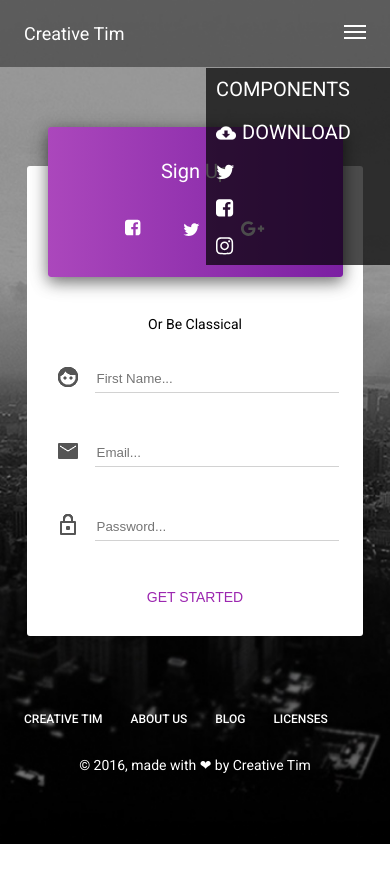
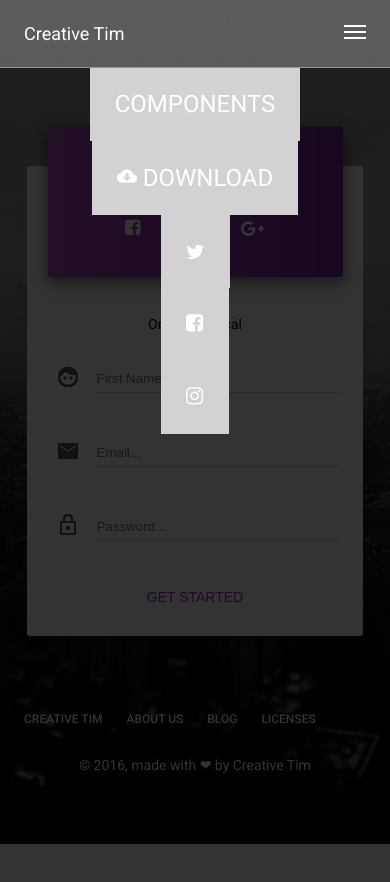
Before and after one commit to Irina640/Landing-page, a plain HTML site: page index.html in a window 390 px wide. Both pictures are taken after a click on the link 355 px from the left and 33 px from the top of the page. Before the commit the page ends 844 px from the top, so only its background shows below. Drawn offline with Linux system fonts and the light colour scheme.

Commit message:
fix menu mobile version

```diff
--- a/style.css
+++ b/style.css
@@ -31,13 +31,16 @@ body {
 
   }
   .header-nav {
-   /* background-color: #AB47BC; */
+   background-color: #AB47BC;
    display: flex;
+   /* justify-content: center; */
+   /* align-items: stretch; */
   }
 
   .header-nav a {
-    display: flex;
-    align-items: center;
+    background-color: #d2d2d2;
+    /* display: flex; */
+    /* align-items: center; */
     font-weight: 400;
     font-size: 12px;
     line-height: 23px;
@@ -53,7 +56,7 @@ body {
    margin-right: 27px;
   }
 
-  .nav-link-icons:not(:last-child) {
+  .nav-link-icons {
     margin-right: 24px;
   }
   /* отступ от img */
@@ -112,7 +115,6 @@ body {
   .first-name,
   .email,
   .password {
-    /*ikonka poseredine input  */
     display: flex;
     margin-bottom: 46px;
   }
@@ -190,9 +192,8 @@ footer {
   line-height: 14.06px;
   text-decoration: none;
   color: #FFFFFF;
-  padding-right: 24px;
+  padding-right: 25px;
 }
-
 
 .footer-inform {
   /* background: #76647e; */
@@ -214,31 +215,43 @@ footer {
    margin-top: 30px;
   }
 }
+
 @media only screen and (max-width: 520px) {
   .first-name input,
   .email input,
   .password input {
     width: 240px;
   }
+
   .dropdown {
     display: initial;
   }
+
   .header-nav {
     display: none;
     position: absolute;
     top: 68px;
     right: 0;
-    background: rgba(0, 0, 0, 0.7);
-    /* background: #d2d2d2; */
+    left: 0;
+    height: 100vh;
+    background: rgba(0, 0, 0, 0.8);
     flex-direction: column;
     z-index: 1;
   }
+
+  .dropdown:focus + nav {
+    display: flex;
+    justify-content: flex-start;
+    align-items: center;
+  }
+
   .header-nav a {
-    font-size: 20px;
-    padding: 10px;
+    font-size: 24px;
+    margin: 0;
+    padding: 25px;
+  }
+  .footer-nav a {
+    padding-right: 20px;
+  }
 
 }
-  .dropdown:focus + nav {
-    display: flex;
-  }
-}
```
Lines whose indentation alone changed are shown as unchanged.
